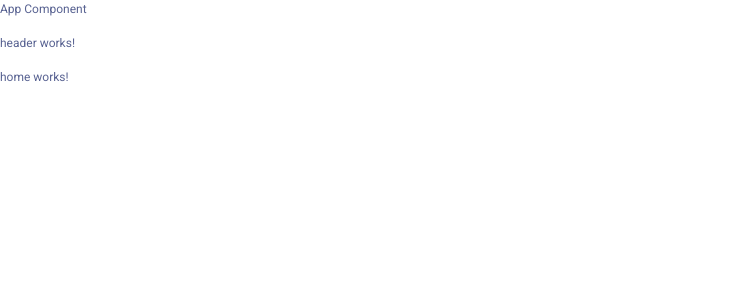
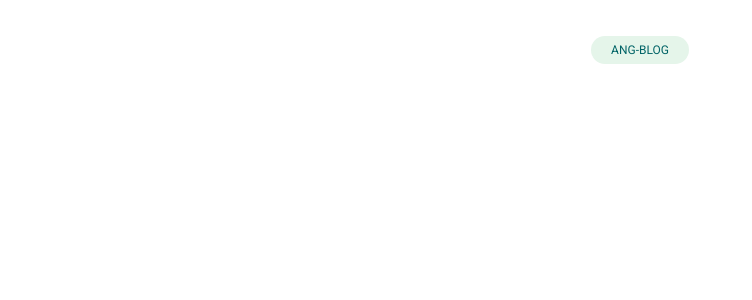
Before and after one commit to martadesinforma/blog-app, an Angular app: page / in a window 1280 px wide. Shown: the top 300 px of the page, without its empty margins (0-752 px from the left). Built offline with nearby package versions, Linux system fonts and the light colour scheme.

Commit message:
design header component

```diff
--- a/src/app/layauts/header/header.component.css
+++ b/src/app/layauts/header/header.component.css
@@ -0,0 +1,10 @@
+header {
+  height: 100px;
+}
+
+.site-logo {
+  padding: 5px 20px;
+  border-radius: 20px;
+  background-color: var(--secondary-color);
+  color: var(--primary-color);
+}
--- a/src/app/layauts/header/header.component.html
+++ b/src/app/layauts/header/header.component.html
@@ -1 +1,5 @@
-<p>header works!</p>
+<header class="navbar navbar-expand-lg fixed-top bg-white">
+  <div class="container justify-content-center">
+    <a href="#" class="site-logo"> ANG-BLOG</a>
+  </div>
+</header>
```
